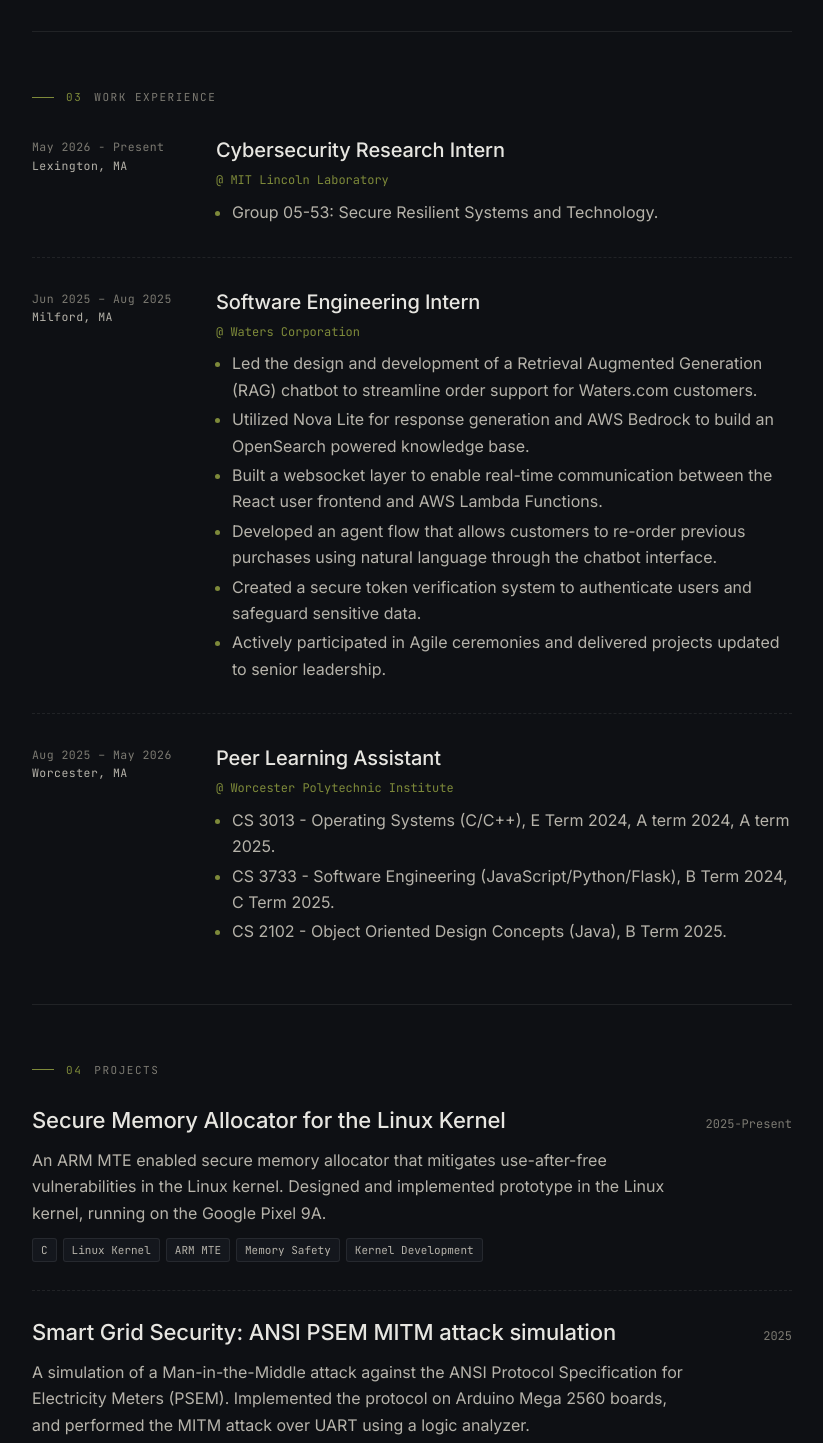
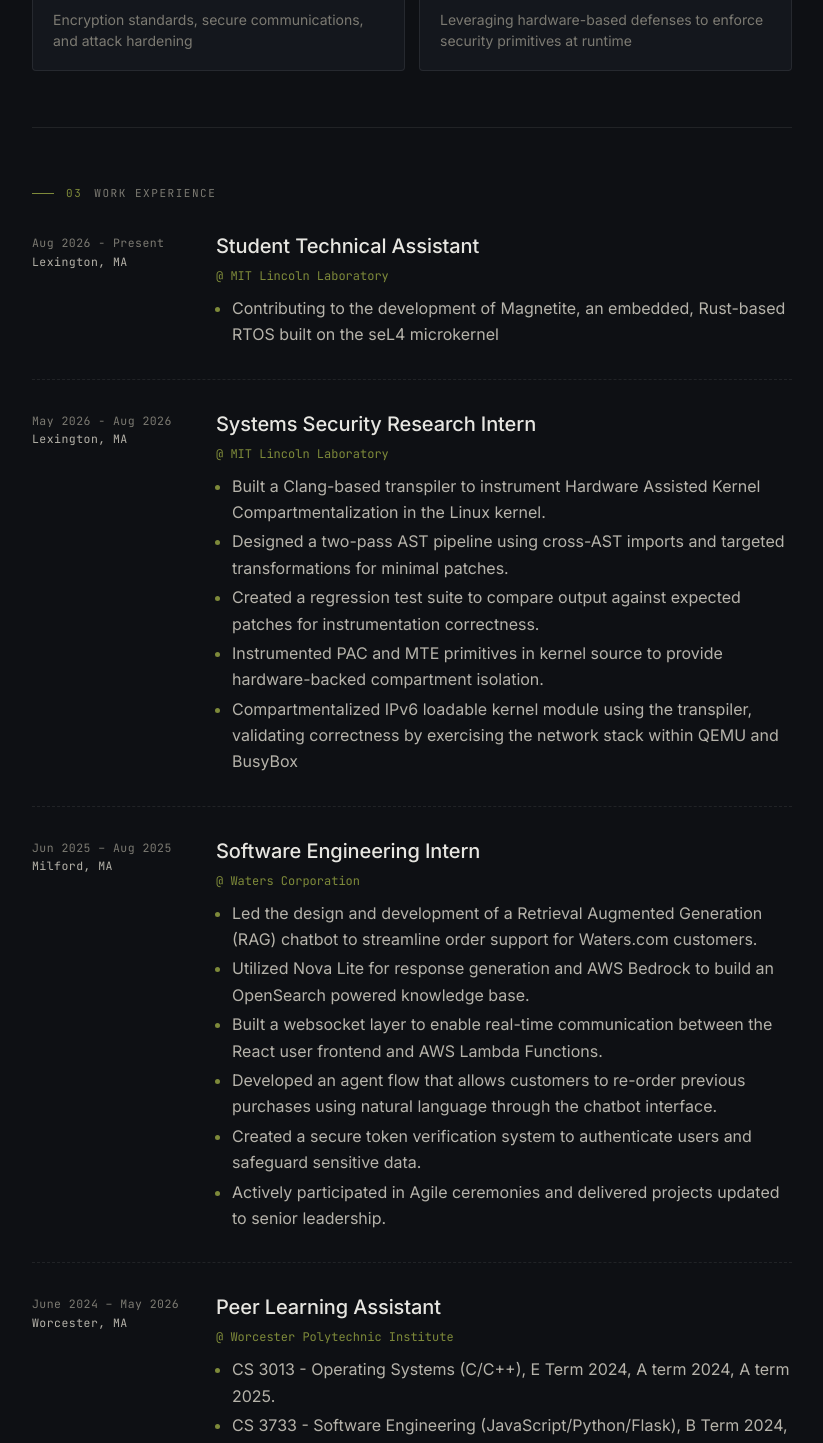
Before and after one commit to vivekjag1/portfolioWebsite, a React (Vite) app: page / in a window 1280 px wide. Shown: the part 1330-2773 px from the top of the page, without its empty margins (228-1051 px from the left). Built offline with nearby package versions, Linux system fonts and the light colour scheme.

Commit message:
update the news

```diff
--- a/app.jsx
+++ b/app.jsx
@@ -1,5 +1,7 @@
 import React, { useEffect, useState } from "react";
 import { CONTACT, COURSES, EXPERIENCE, NEWS, PROFILE, PROJECTS, RESEARCH } from "./data.jsx";
+
+const HEADSHOT_URL = new URL("./headshot.jpg", import.meta.url).href;
 
 const SECTIONS = [
   { id: "about",      label: "about" },
@@ -85,7 +87,7 @@ function Hero() {
           style={{ width: "auto", height: "auto", aspectRatio: "auto" }}
         >
         <img
-          src="headshot.jpg"
+          src={HEADSHOT_URL}
           alt="Vivek Jagadeesh"
           style={{ display: "block", maxWidth: "100%", height: "auto" }}
         />
--- a/data.jsx
+++ b/data.jsx
@@ -5,7 +5,7 @@ export const PROFILE = {
   bio: (
     <>
       I'm a graduate student at <a href="https://wpi.edu">Worcester Polytechnic Institute</a>, studying cybersecurity and researching systems security in WPI's <a href="https://cake.wpi.edu"> Cake Lab</a>.
-      I currently work as a Systems Security Research Intern with <a href="https://www.ll.mit.edu/r-d/cyber-security-and-information-sciences/secure-resilient-systems-and-technology">group 53 at MIT Lincoln Laboratory</a>.
+      I currently work as a Student Technical Assistant with <a href="https://www.ll.mit.edu/r-d/cyber-security-and-information-sciences/secure-resilient-systems-and-technology"> Secure Resilient Systems and Technology group at MIT Lincoln Laboratory</a>.
     </>
   ),
 };
@@ -19,6 +19,8 @@ export const RESEARCH = [
 ];
 
 export const NEWS = [
+    { date: "Aug 2026", tag: "Experience",    body: <>I'm pleased to be continuing my work at MIT Lincoln Laboratory as a Student Technical Assistant</> },
+
   { date: "May 2026", tag: "Experience",    body: <>I'm excited to be starting a cybersecurity research internship at MIT Lincoln Laboratory.</> },
   { date: "May 2026", tag: "Education",    body: <>I graduated from Worcester Polytechnic Institute with a Bachelor of Science in Computer Science with a concentration in cybersecurity. I graduated with high distinction</> },
   { date: "May 2026", tag: "Projects",    body: <> Our Major Qualifying Project (MQP), completed with Charles Engler and Nicholas Golparvar, and advised by Professor Robert J. Walls, has been awarded WPI's Provost's MQP Award.</>},
@@ -27,12 +29,25 @@ export const NEWS = [
 
 export const EXPERIENCE = [
   {
-    role: "Cybersecurity Research Intern",
+    role: "Student Technical Assistant",
     org: "MIT Lincoln Laboratory",
     where: "Lexington, MA",
-    dates: "May 2026 - Present",
+    dates: "Aug 2026 - Present",
     bullets: [
-      "Group 05-53: Secure Resilient Systems and Technology.",
+      "Contributing to the development of Magnetite, an embedded, Rust-based RTOS built on the seL4 microkernel",
+    ],
+  },
+  {
+    role: "Systems Security Research Intern",
+    org: "MIT Lincoln Laboratory",
+    where: "Lexington, MA",
+    dates: "May 2026 - Aug 2026",
+    bullets: [
+      "Built a Clang-based transpiler to instrument Hardware Assisted Kernel Compartmentalization in the Linux kernel.",
+      "Designed a two-pass AST pipeline using cross-AST imports and targeted transformations for minimal patches.",
+      "Created a regression test suite to compare output against expected patches for instrumentation correctness.",
+      "Instrumented PAC and MTE primitives in kernel source to provide hardware-backed compartment isolation.",
+      "Compartmentalized IPv6 loadable kernel module using the transpiler, validating correctness by exercising the network stack within QEMU and BusyBox"
     ],
   },
   {
@@ -53,7 +68,7 @@ export const EXPERIENCE = [
     role: "Peer Learning Assistant",
     org: "Worcester Polytechnic Institute",
     where: "Worcester, MA",
-    dates: "Aug 2025 – May 2026",
+    dates: "June 2024 – May 2026",
     bullets: [
       "CS 3013 - Operating Systems (C/C++), E Term 2024, A term 2024, A term 2025.",
       "CS 3733 - Software Engineering (JavaScript/Python/Flask), B Term 2024, C Term 2025.",
@@ -65,8 +80,6 @@ export const EXPERIENCE = [
 export const PROJECTS = [
   { name: "Secure Memory Allocator for the Linux Kernel",  year: "2025-Present", desc: "An ARM MTE enabled secure memory allocator that mitigates use-after-free vulnerabilities in the Linux kernel. Designed and implemented prototype in the Linux kernel, running on the Google Pixel 9A.", stack: ["C", "Linux Kernel", "ARM MTE", "Memory Safety", "Kernel Development"]},
   { name: "Smart Grid Security: ANSI PSEM MITM attack simulation",     year: "2025", desc: "A simulation of a Man-in-the-Middle attack against the ANSI Protocol Specification for Electricity Meters (PSEM). Implemented the protocol on Arduino Mega 2560 boards, and performed the MITM attack over UART using a logic analyzer.", stack: ["Arduino", "Networks"], links: [{ label: "github", href: "https://github.com/vivekjag1/Smart-Grid-Security-CS-4404"}]},
-  { name: "CS 3733: A web application for Brigham and Women's Hospital", year: "2024", desc: "A Node.JS application, designed to run on Kiosks at Boston's Brigham and Women's Hospital as part of WPI CS3733 - Software Engineering.", stack: ["TypeScript", "AWS", "React.js"], links: [{ label: "github", href: "https://github.com/vivekjag1/BrighamWomens-CS3733" }] },
-  { name: "MLB Classifier",    year: "2024", desc: "A machine learning application for classifying MLB pitches developed using Next.JS Python Flask, and hosted on AWS EC2 & RDS.", stack: ["AWS", "Scikit Learn", "Machine Learning"], links: [{ label: "github", href: "https://github.com/vivekjag1/MLBStatClassifier" }] },
 ];
 
 export const COURSES = [
@@ -85,3 +98,6 @@ export const CONTACT = [
   { lbl: "linkedin", val: "in/vivek-jagadeesh",  href: "https://www.linkedin.com/in/vivek-jagadeesh/" },
   { lbl: "cv",       val: "resume.pdf",         href: "resume.pdf", download:"resume.pdf" },
 ];
+
+// expose for app.jsx
+Object.assign(window, { PROFILE, RESEARCH, NEWS, EXPERIENCE, PROJECTS, COURSES, CONTACT });
```
Also changed, not shown: public/headshot.jpg (added), 1 other file (tests, documents, lock files or other folders).
